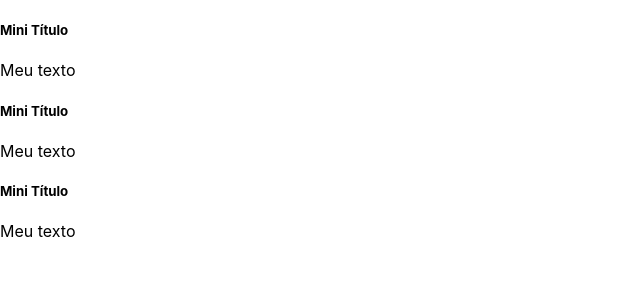
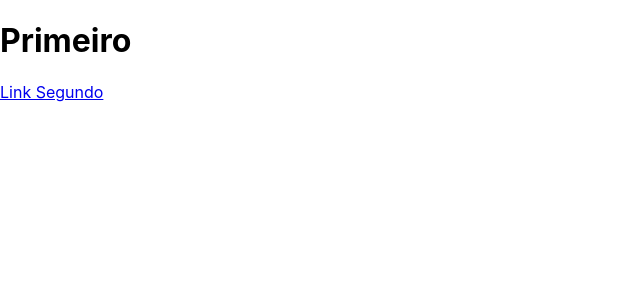
Before and after one commit to GuiDDuran/n_react, a React (Create React App) app: page / in a window 1280 px wide. Shown: the top 300 px of the page, without its empty margins (0-640 px from the left). Built offline with nearby package versions, Linux system fonts and the light colour scheme.

Commit message:
Atualização da página

```diff
--- a/src/Primeiro.jsx
+++ /dev/null
@@ -1,8 +0,0 @@
-const Primeiro = () => {
-    return (<div>
-                <h5>Mini Título</h5>
-                <p>Meu texto</p>
-            </div>);
-};
-
-export default Primeiro;
--- /dev/null
+++ b/src/components/LinkPrimeiro.jsx
@@ -0,0 +1,3 @@
+const LinkPrimeiro = () => <a href="/">Link Primeiro</a>
+
+export default LinkPrimeiro;
--- /dev/null
+++ b/src/components/LinkSegundo.jsx
@@ -0,0 +1,3 @@
+const LinkSegundo = () => <a href="Segundo">Link Segundo</a>
+
+export default LinkSegundo;
--- a/src/index.js
+++ b/src/index.js
@@ -3,14 +3,19 @@ import ReactDOM from 'react-dom/client';
 import './index.css';
 import App from './App';
 import reportWebVitals from './reportWebVitals';
-import Primeiro from './Primeiro';
+import Primeiro from './pages/Primeiro';
+import { BrowserRouter, Route, Routes } from 'react-router-dom';
+import Segundo from './pages/Segundo';
 
 const root = ReactDOM.createRoot(document.getElementById('root'));
 root.render(
   <React.StrictMode>
-    <Primeiro />
-    <Primeiro />
-    <Primeiro />
+    <BrowserRouter>
+      <Routes>
+        <Route path="/" element={<Primeiro />} />
+        <Route path="Segundo" element={<Segundo />} />
+      </Routes>
+    </BrowserRouter>
   </React.StrictMode>
 );
 
--- /dev/null
+++ b/src/pages/Primeiro.jsx
@@ -0,0 +1,10 @@
+import LinkSegundo from "../components/LinkSegundo";
+
+const Primeiro = () => {
+    return (<div>
+                <h1>Primeiro</h1>
+                <LinkSegundo />
+            </div>);
+};
+
+export default Primeiro;
--- /dev/null
+++ b/src/pages/Segundo.jsx
@@ -0,0 +1,10 @@
+import LinkPrimeiro from "../components/LinkPrimeiro";
+
+const Segundo = () => {
+    return (<div>
+                <h1>Segundo</h1>
+                <LinkPrimeiro />
+            </div>);
+};
+
+export default Segundo;
```
